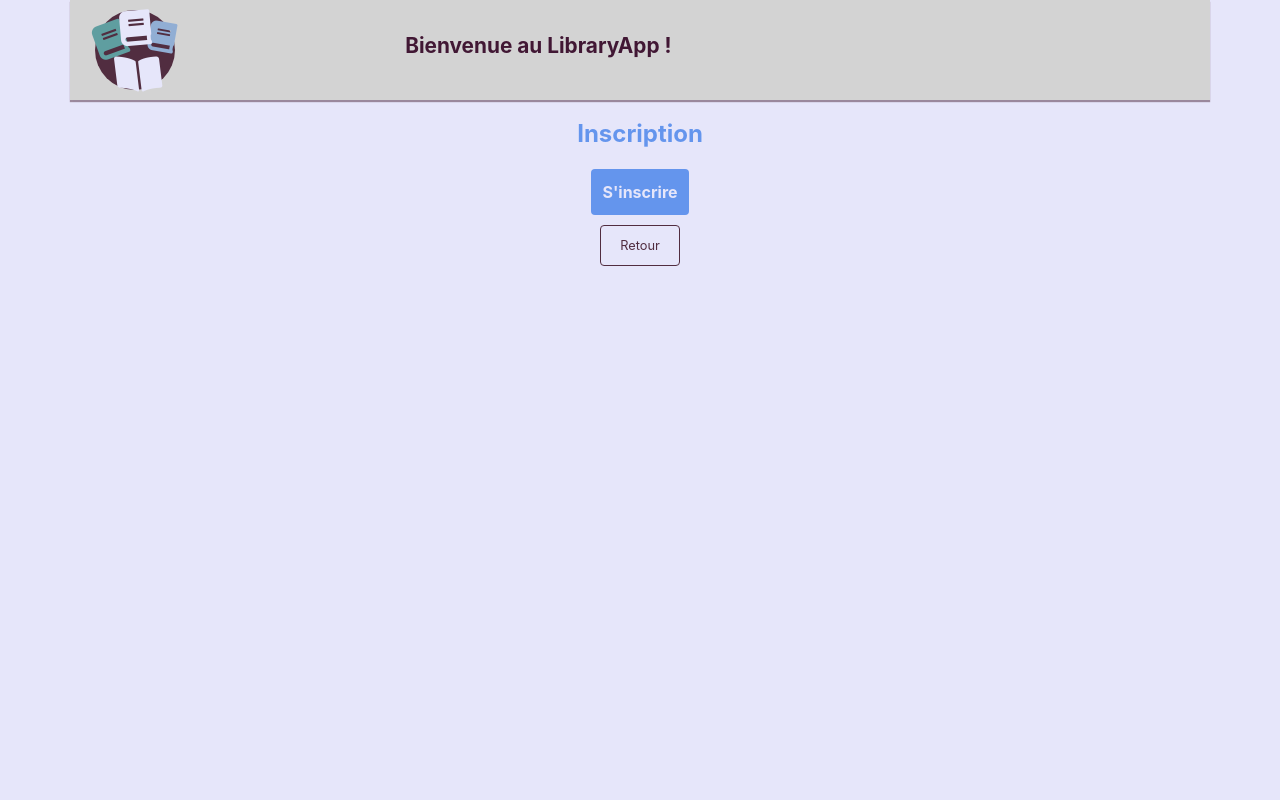
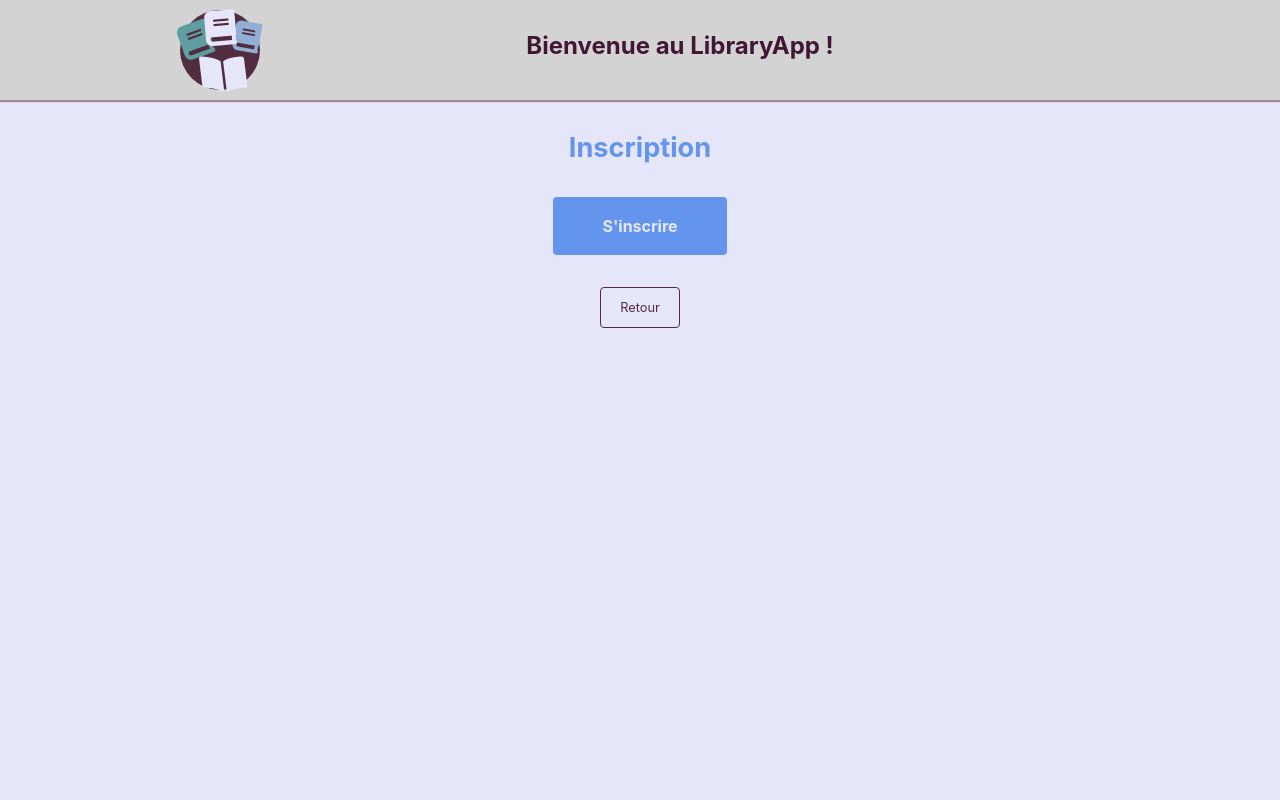
Before and after one commit to julebbb/libraryWebsite, a Symfony app: template templates/registration/register.html.twig in a window 1280 px wide. Run offline with Twig, Linux system fonts and the light colour scheme; the template is opened without the code that fills it, so the values that code supplies are empty; some libraries are stand-ins or nearby versions.

Commit message:
register page responsive

```diff
--- a/public/dist/css/main.css
+++ b/public/dist/css/main.css
@@ -4,9 +4,6 @@ body, html {
 
 body {
     background: lavender;
-    display: flex;
-    flex-direction: column;
-    justify-content: flex-start;
 }
 
 html {
@@ -63,7 +60,7 @@ html {
 
 /*Container*/
 #divLoad {
-    position: absolute;
+    position: fixed;
     display: flex;
     justify-content: center;
     align-items: center;
@@ -205,6 +202,9 @@ html {
 
 .registerHeader .logo {
     margin: 10px;
+    width: 100%;
+
+    justify-content: center;
 }
 
 .logoLink {
@@ -235,6 +235,9 @@ html {
     background: lightgrey;
     overflow: hidden;
     box-shadow: 0px 2px 1px rgba(81, 45, 64, 0.5);
+    width: 100%;
+    display: flex;
+    justify-content: center;
 }
 
 .register h1 {
@@ -293,3 +296,49 @@ html {
     margin: 5px 0;
     color:rgb(81, 45, 64);
 }
+
+@media (min-width: 576px) {
+    .register form {
+        max-width: 400px;
+    }
+
+    .registerHeader {
+        margin: 0;
+    }
+
+    .registerHeader h2 {
+        font-size: 1.5rem;
+    }
+
+    .register h1 {
+        font-size: 1.7rem;
+        margin: 2rem;
+    }
+
+    .register button {
+        padding: 1rem 3rem;
+        margin: 2rem auto;
+    }
+
+    .register input {
+        margin-bottom: 2rem;
+    }
+
+    @media (min-width: 768px) {
+        .register form {
+            max-width: 600px;
+        }
+
+    }
+
+    @media (min-width: 992px) {
+
+        .register input {
+            padding: 0.8rem;
+        }
+
+        .register a {
+            margin-bottom: 0.5rem;
+        }
+    }
+}
--- a/templates/base.html.twig
+++ b/templates/base.html.twig
@@ -2,7 +2,10 @@
 <html>
     <head>
         <meta charset="UTF-8">
+        <meta http-equiv="x-ua-compatible" content="ie=edge">
         <meta name="viewport" content="width=device-width, initial-scale=1, maximum-scale=1">
+        <link rel="manifest" href="site.webmanifest">
+
         <title>{% block title %}Welcome!{% endblock %}</title>
         {% block stylesheets %}
         <link rel="stylesheet" href="https://use.fontawesome.com/releases/v5.6.3/css/all.css" integrity="sha384-UHRtZLI+pbxtHCWp1t77Bi1L4ZtiqrqD80Kn4Z8NTSRyMA2Fd33n5dQ8lWUE00s/" crossorigin="anonymous">
--- a/templates/registration/register.html.twig
+++ b/templates/registration/register.html.twig
@@ -3,7 +3,7 @@
 {% block title %}Register{% endblock %}
 
 {% block body %}
-<header class="registerHeader container">
+<header class="registerHeader ">
         <div class="logo row ">
             <div class="contentBooks col-0" id="logo">
                 <a href="{{ path('login') }}" class="logoLink"></a>
```
